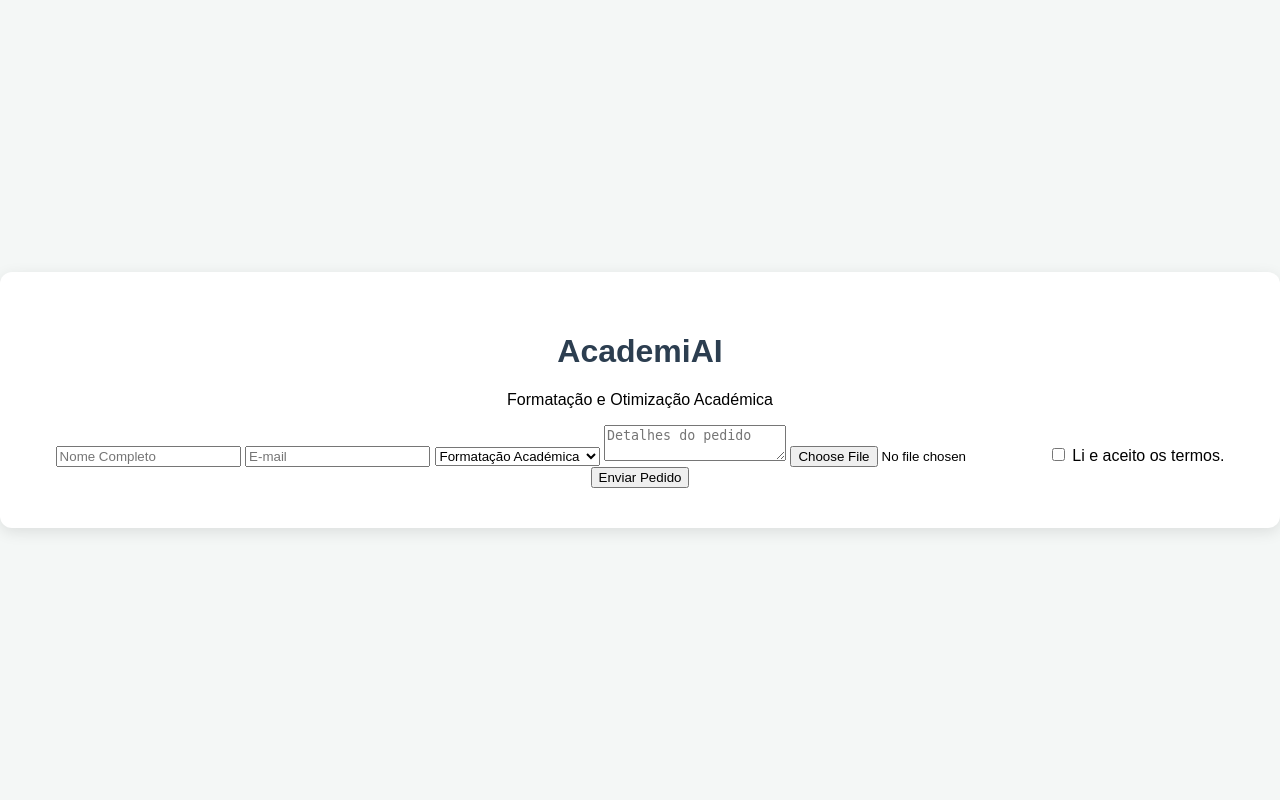
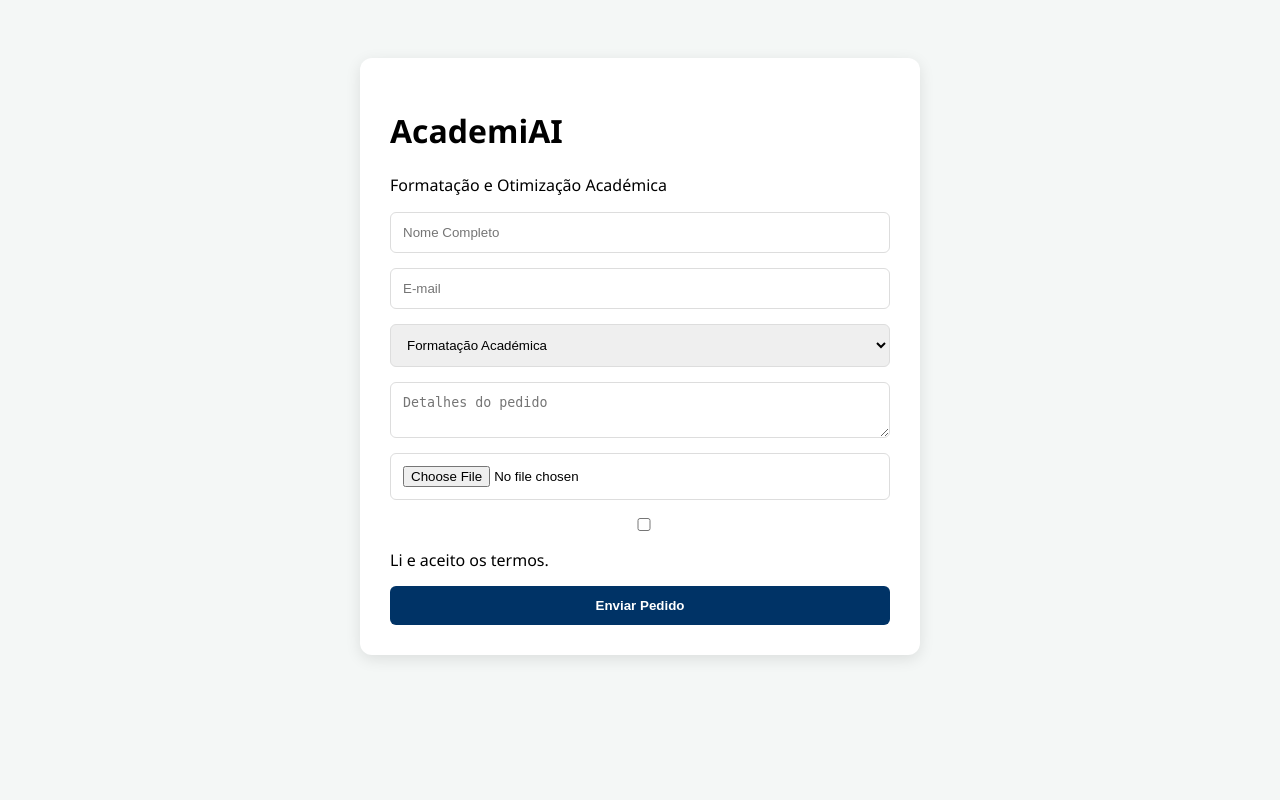
Before and after one commit to rrodrigues2326/AcademiAI, a Flask app: page / in a window 1280 px wide. Run offline with Flask 3, Linux system fonts and the light colour scheme.

Commit message:
Adicionar design corporativo ao site

```diff
--- a/static/style.css
+++ b/static/style.css
@@ -1,40 +1,44 @@
 body {
-    font-family: 'Arial', sans-serif;
+    font-family: 'Segoe UI', sans-serif;
     background-color: #f4f7f6;
     display: flex;
     justify-content: center;
-    align-items: center;
-    height: 100vh;
-    margin: 0;
+    padding: 50px;
 }
 
 .container {
-    text-align: center;
     background: white;
-    padding: 40px;
+    padding: 30px;
     border-radius: 12px;
     box-shadow: 0 4px 15px rgba(0,0,0,0.1);
+    width: 100%;
+    max-width: 500px;
 }
 
-h1 { color: #2c3e50; }
-
-.botoes-servico {
-    margin-top: 30px;
+form {
     display: flex;
-    gap: 20px;
-    justify-content: center;
+    flex-direction: column;
+    gap: 15px;
 }
 
-.botao {
-    text-decoration: none;
-    padding: 15px 30px;
-    background-color: #3498db;
-    color: white;
-    border-radius: 8px;
-    font-weight: bold;
-    transition: background 0.3s;
+input, select, textarea {
+    padding: 12px;
+    border: 1px solid #ddd;
+    border-radius: 6px;
+    width: 100%;
+    box-sizing: border-box; /* Garante que o padding não alargue o campo */
 }
 
-.botao:hover {
-    background-color: #2980b9;
+button {
+    background-color: #003366;
+    color: white;
+    padding: 12px;
+    border: none;
+    border-radius: 6px;
+    cursor: pointer;
+    font-weight: bold;
 }
+
+button:hover {
+    background-color: #00509e;
+}
```
